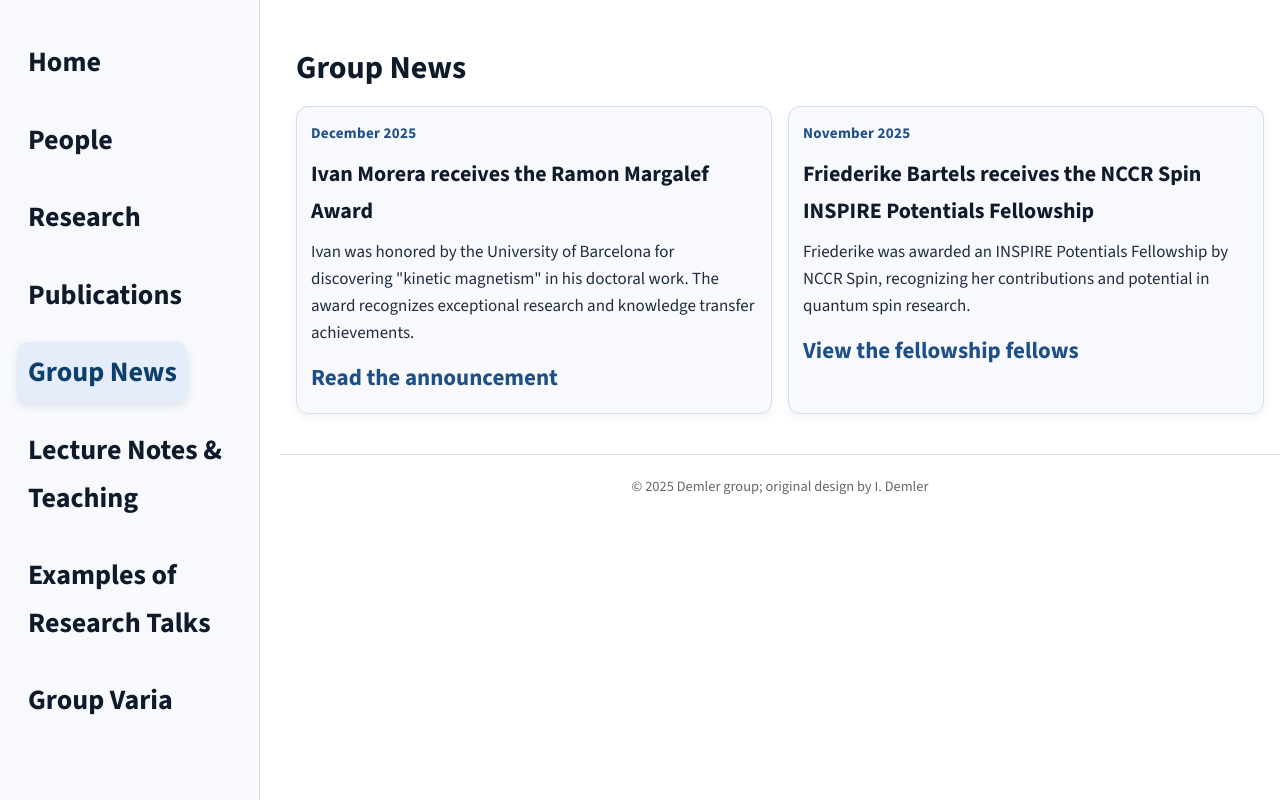
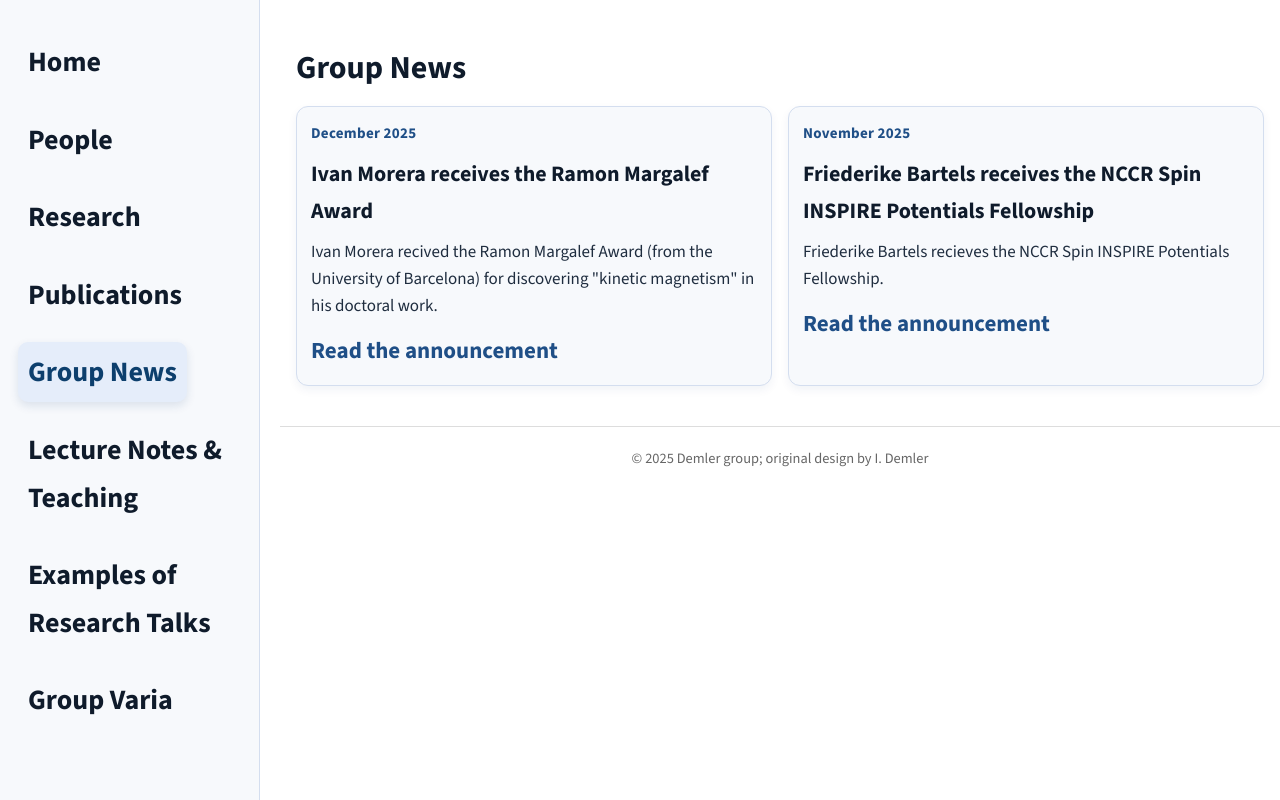
Before and after one commit to ilonadem/demlergroup, a plain HTML site: page group-news.html in a window 1280 px wide. Drawn offline with nearby package versions, Linux system fonts and the light colour scheme.

Commit message:
cleanup of group news

```diff
--- a/group-news.html
+++ b/group-news.html
@@ -22,7 +22,12 @@
             <p class="news-date">December 2025</p>
             <h2>Ivan Morera receives the Ramon Margalef Award</h2>
             <p class="news-body">
-              Ivan was honored by the University of Barcelona for discovering "kinetic magnetism" in his doctoral work. The award recognizes exceptional research and knowledge transfer achievements.
+              <!-- Ivan was honored by the University of Barcelona for discovering
+               "kinetic magnetism" in his doctoral work.
+               The award recognizes exceptional research and knowledge transfer
+               achievements. -->
+               Ivan Morera recived the Ramon Margalef Award (from the University of Barcelona)
+               for discovering "kinetic magnetism" in his doctoral work.
             </p>
             <a class="news-link" href="https://www.fbg.ub.edu/en/news/the-university-of-barcelona-recognizes-excellence-in-research-and-knowledge-transfer-at-the-social-council-and-bosch-i-gimpera-foundation-awards/" target="_blank" rel="noopener noreferrer">
               Read the announcement
@@ -33,10 +38,13 @@
             <p class="news-date">November 2025</p>
             <h2>Friederike Bartels receives the NCCR Spin INSPIRE Potentials Fellowship</h2>
             <p class="news-body">
-              Friederike was awarded an INSPIRE Potentials Fellowship by NCCR Spin, recognizing her contributions and potential in quantum spin research.
+              <!-- Friederike was awarded an INSPIRE Potentials Fellowship
+               by NCCR Spin, recognizing her contributions and potential
+               in quantum spin research. -->
+               Friederike Bartels recieves the NCCR Spin INSPIRE Potentials Fellowship.
             </p>
             <a class="news-link" href="https://www.nccr-spin.ch/inspire-potentials-fellows" target="_blank" rel="noopener noreferrer">
-              View the fellowship fellows
+              Read the announcement
             </a>
           </article>
         </div>
```
